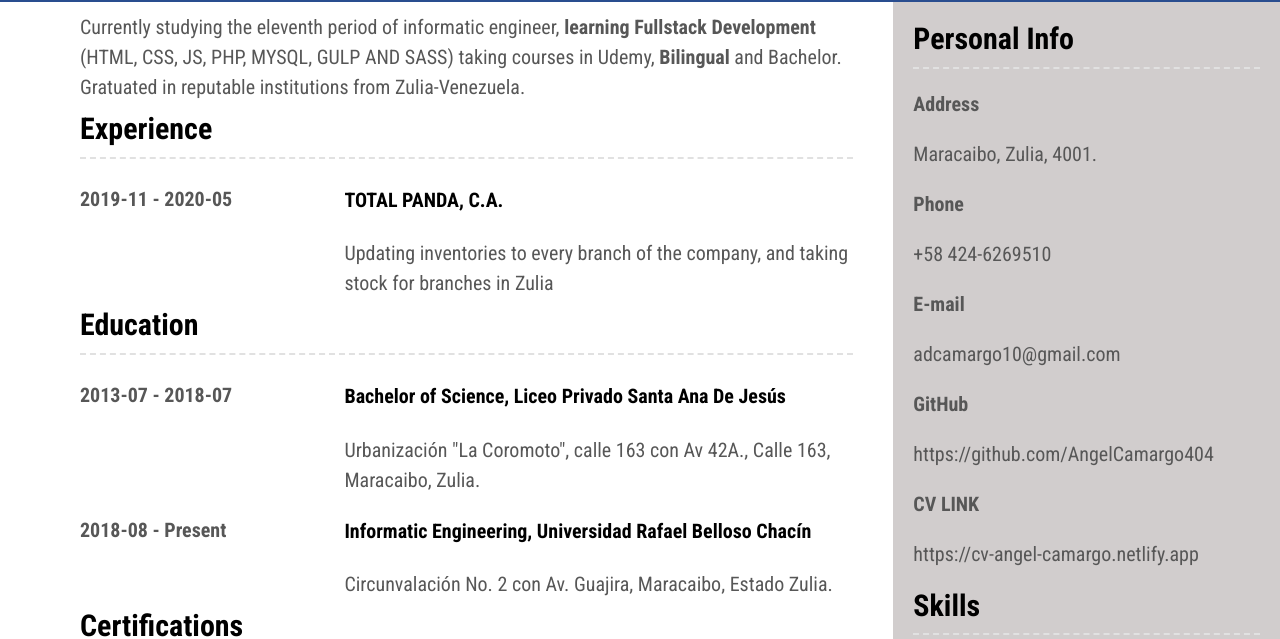
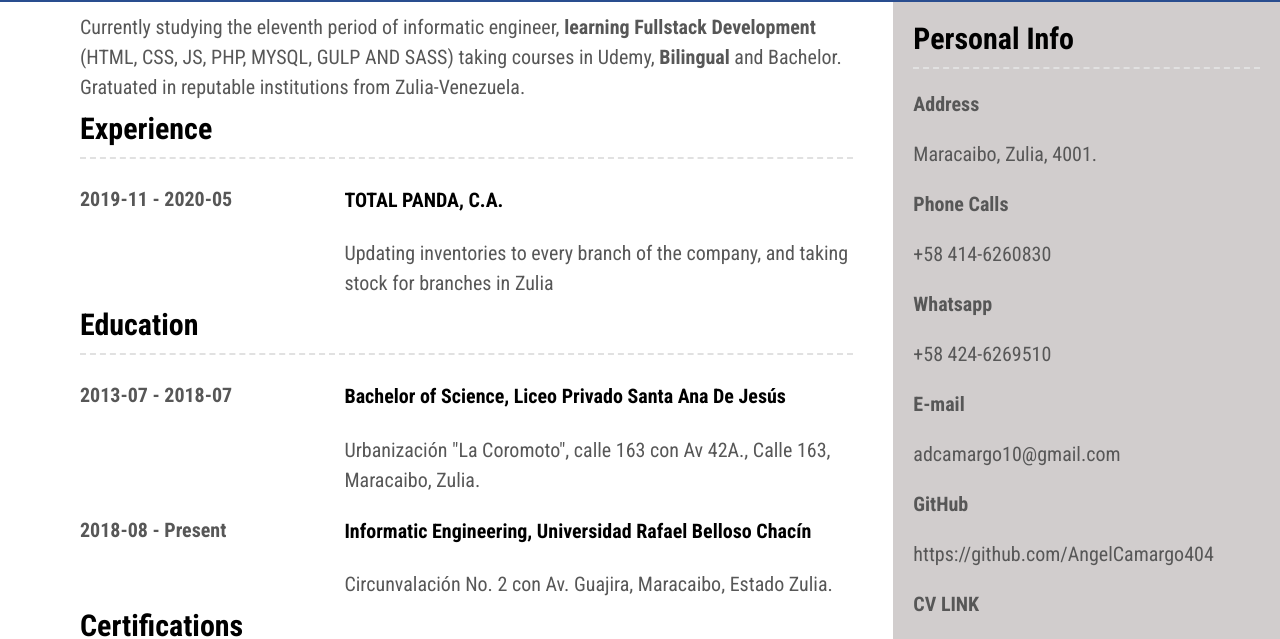
Before and after one commit to AngelCamargo404/CurriculumVitae, a website: page index.html in a window 1280 px wide. Shown: the part 155-794 px from the top of the page. Drawn offline with Linux system fonts and the light colour scheme.

Commit message:
LAST COMMIT

```diff
--- a/index.html
+++ b/index.html
@@ -113,7 +113,10 @@
                 <p><span>Address</span></p>
                 <p>Maracaibo, Zulia, 4001.</p>
 
-                <p><span>Phone</span></p>
+                <p><span>Phone Calls</span></p>
+                <p>+58 414-6260830</p>
+
+                <p><span>Whatsapp</span></p>
                 <p>+58 424-6269510</p>
 
                 <p><span>E-mail</span></p>
```
Also changed, not shown: 1 other file.
